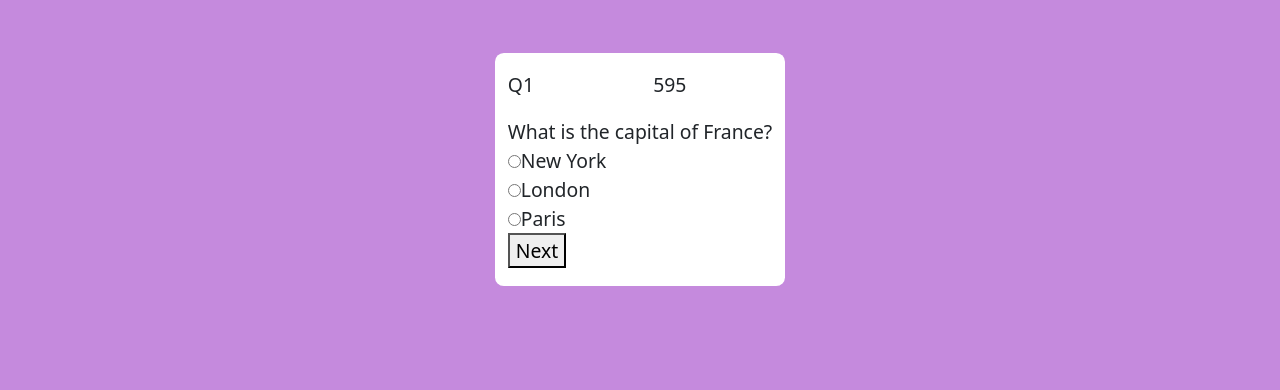
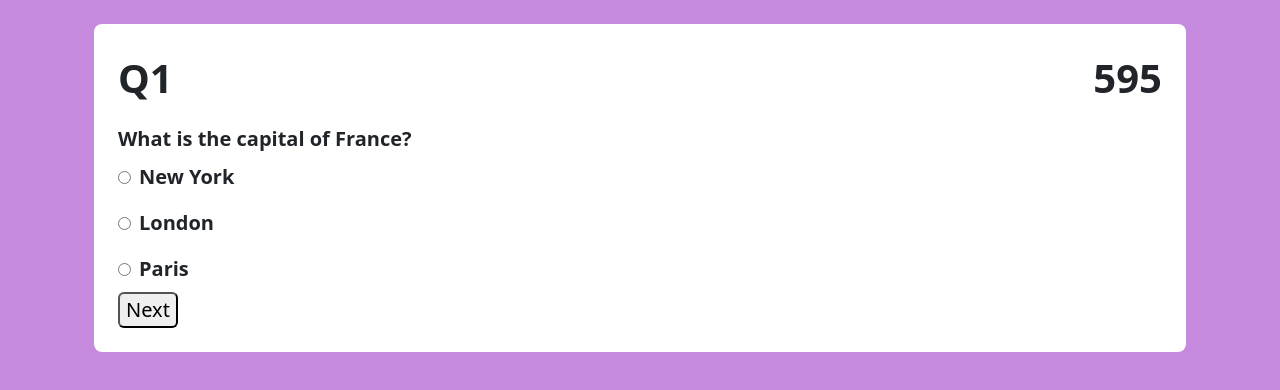
Before and after one commit to kanzff/made-indonesia, a React (Create React App) app: page / in a window 1280 px wide. Shown: the top 390 px of the page. Built offline with nearby package versions, Linux system fonts and the light colour scheme.

Commit message:
fix styling

```diff
--- a/package.json
+++ b/package.json
@@ -8,7 +8,6 @@
     "@testing-library/user-event": "^13.5.0",
     "bootstrap": "^5.2.3",
     "react": "^18.2.0",
-    "react-bootstrap": "^2.7.0",
     "react-dom": "^18.2.0",
     "react-scripts": "5.0.1",
     "web-vitals": "^2.1.4"
--- a/src/App.js
+++ b/src/App.js
@@ -1,6 +1,5 @@
 
 import React, { useEffect, useState } from 'react';
-import { Col, Container, Row } from 'react-bootstrap';
 
 export default function App() {
 	const questions = [
@@ -104,46 +103,46 @@ export default function App() {
 	}
 	return (
 		<div className='app'>
-			<Container className='d-flex justify-content-center'>
+			<div className='container justify-content-center fw-bold'>
 				{surveyDone ? (
-					<Row>
-						<div className='score-section'>
+					<div className='row'>
+						<div className='col score-section'>
 							<div>
 								Thank you for filling the survey
 								{JSON.stringify(answer)}
 							</div>
-							<div>
+							<div className='col'>
 								<button onClick={() => restartSurvey()}>Restart</button>
 							</div>
 						</div>
-					</Row>
+					</div>
 				) : (
-					<Row className='question'>
-						<Col className='bg-white rounded-3 question-body'>
-							<Row>
-								<Col className='question-count'>
+					<div className='row p-4 question'>
+						<div className='col p-4 bg-white rounded-3 question-body fs-5'>
+							<div className='row fs-1'>
+								<div className='col question-count'>
 									<p>Q{currentQuestion + 1}</p>
-								</Col>
-								<Col className='counter text-align-center'>
+								</div>
+								<div className='col counter text-end'>
 									<p>{counter}</p>
-								</Col>
-							</Row>
+								</div>
+							</div>
 							<div className='question-text'>{questions[currentQuestion].questionText}</div>
 							<div className='radio-section'>
 								{questions[currentQuestion].answerOptions.map((answerOption) => {
 									return (
 										<div>
 											<input type='radio' name='answer' value={answerOption} onChange={() => onChangeValue(answerOption)} id={answerOption.answerText}/>
-											<label for={answerOption.answerText}>{answerOption.answerText}</label>
+											<label className='p-2' for={answerOption.answerText}>{answerOption.answerText}</label>
 										</div>
 									)
 								})}
-								<button onClick={() => handleAnswerOptionClick()}>Next</button>
+								<button className='rounded' onClick={() => handleAnswerOptionClick()}>Next</button>
 							</div>
-						</Col>
-					</Row>
+						</div>
+					</div>
 				)}
-			</Container>
+			</div>
 		</div>
 	);
 }
--- a/src/index.css
+++ b/src/index.css
@@ -11,17 +11,20 @@ code {
   font-family: source-code-pro, Menlo, Monaco, Consolas, 'Courier New',
     monospace;
 } */
-* {font-size: 1.1rem;}
+/* * {
+    font-size: 1.1rem;
+    font-weight: bold;
+  } */
 
 .app {
   height: 100vh;
   background: rgb(197, 138, 221);
 }
 
-.question {
-  padding: 3rem;
+/* .question {
+  margin-top: 20px;
 }
 
 .question-body {
   padding: 1rem;
-}
+} */
```
Also changed, not shown: 1 other file (tests, documents, lock files or other folders).
